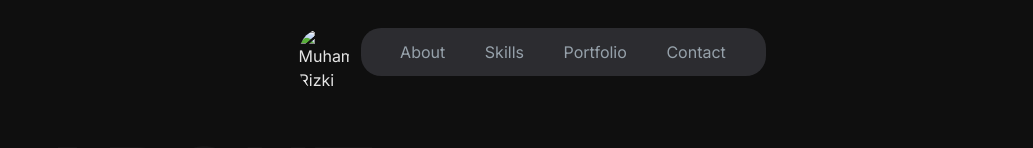
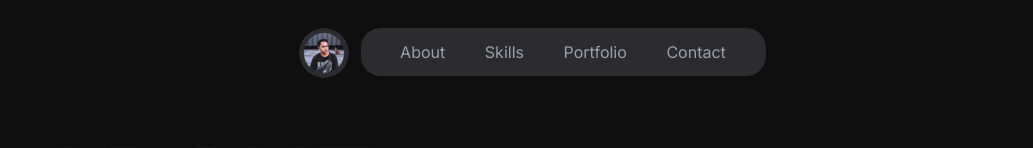
Before and after one commit to mhdky/muhammad-rizki-web-portfolio, a website: page index.html in a window 1280 px wide. Shown: the top 148 px of the page, without its empty margins (108-1141 px from the left). Drawn offline with Linux system fonts and the light colour scheme; the site is published under a folder, as on GitHub Pages, so addresses that start at the root find nothing.

Commit message:
Update index.html

```diff
--- a/index.html
+++ b/index.html
@@ -26,7 +26,7 @@
         <div class="mt-7 flex">
             <!-- profile -->
             <a href="#home" class="">
-                <img src="/public/img/profil-1.png" alt="Muhammad Rizki"
+                <img src="public/img/profil-1.png" alt="Muhammad Rizki"
                     class="profil w-[50px] h-max mr-3 cursor-pointer shadow-xl shadow-black rounded-full">
             </a>
 
```
